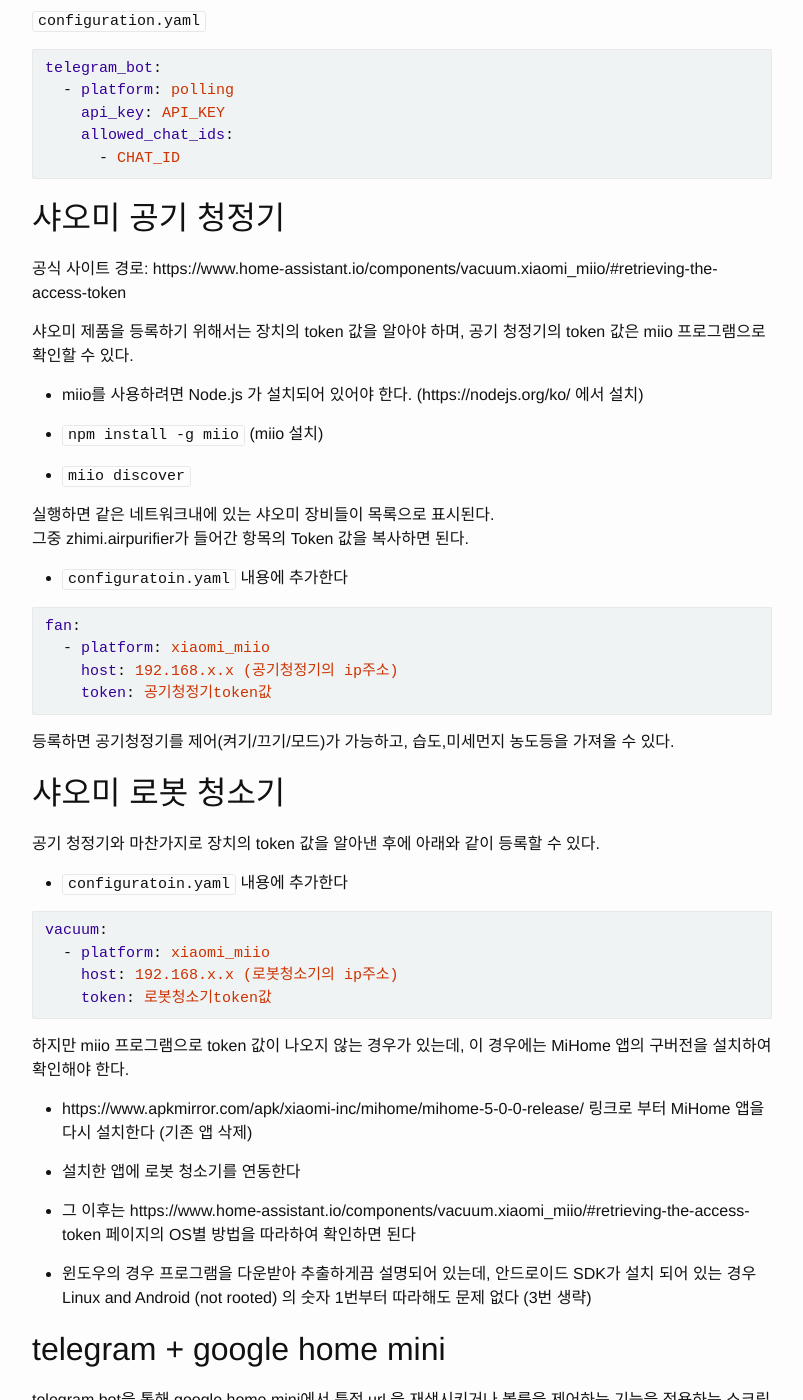
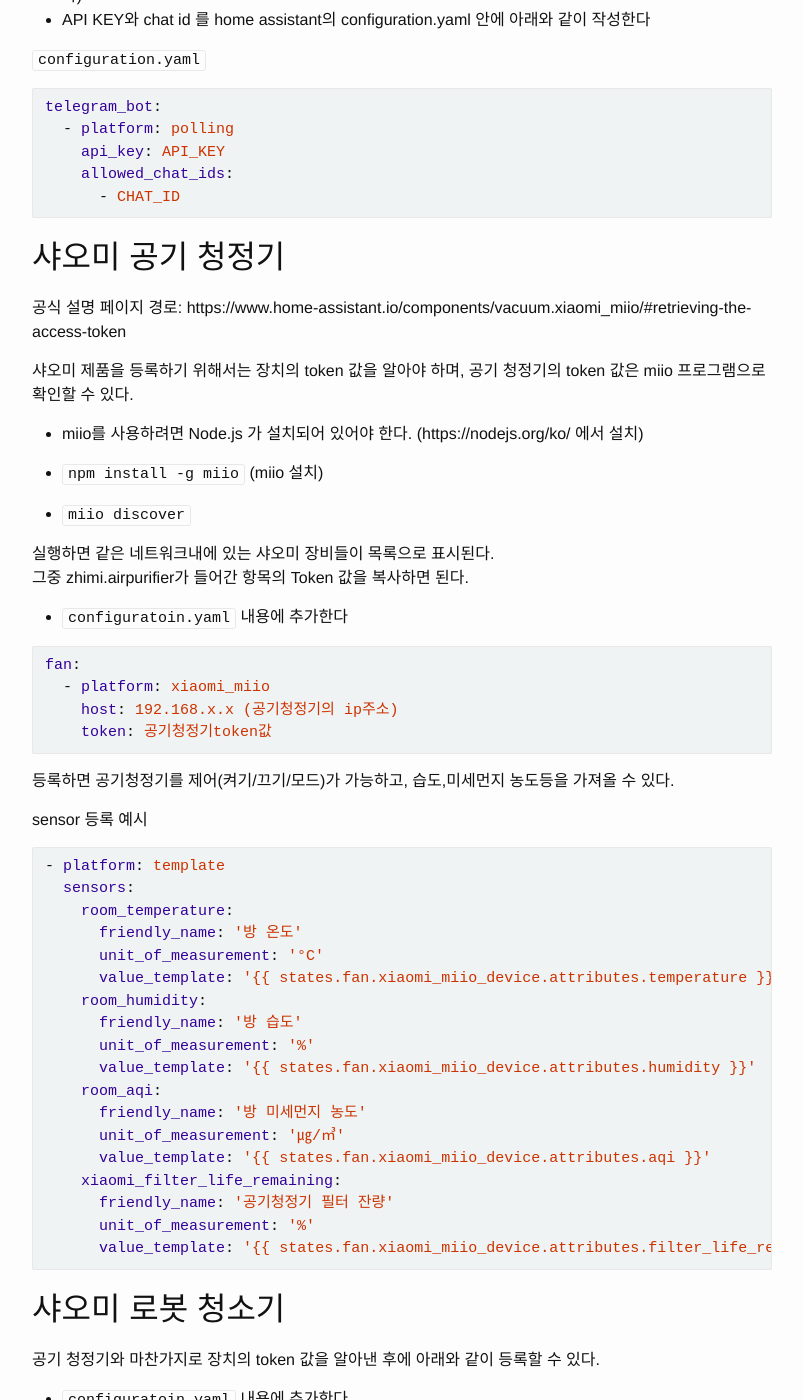
Before and after one commit to syspro86/syspro86.github.io, a Jekyll site: the page built from _posts/2018-06-17-HomeAssistance.md, in a window 1280 px wide and 1400 px high, scrolled down 1323 px. Shown: the whole window, without its empty margins (238-1041 px from the left). Built offline with Jekyll 4.4.1, drawn with Linux system fonts in a browser that asks for light colours; comment, search, counter and statistics services are not loaded; some of the changed text lies outside the part shown.

Commit message:
공기 청정기 샘플 코드

```diff
--- a/_posts/2018-06-17-HomeAssistance.md
+++ b/_posts/2018-06-17-HomeAssistance.md
@@ -5,6 +5,8 @@
 categories: home_assistant
 permalink: /post/home_assistant.html
 ---
+
+전체 설정 정보: https://github.com/syspro86/home-assistant-config
 
 ## google home mini
 
@@ -65,7 +67,7 @@
 
 ## 샤오미 공기 청정기
 
-공식 사이트 경로: https://www.home-assistant.io/components/vacuum.xiaomi_miio/#retrieving-the-access-token
+공식 설명 페이지 경로: https://www.home-assistant.io/components/vacuum.xiaomi_miio/#retrieving-the-access-token
 
 샤오미 제품을 등록하기 위해서는 장치의 token 값을 알아야 하며, 공기 청정기의 token 값은 miio 프로그램으로 확인할 수 있다.
 
@@ -88,6 +90,29 @@
 {% endhighlight %}
 
 등록하면 공기청정기를 제어(켜기/끄기/모드)가 가능하고, 습도,미세먼지 농도등을 가져올 수 있다.
+
+sensor 등록 예시
+
+{% highlight yaml %}
+- platform: template
+  sensors:
+    room_temperature:
+      friendly_name: '방 온도'
+      unit_of_measurement: '°C'
+      value_template: '{% raw %}{{ states.fan.xiaomi_miio_device.attributes.temperature }}{% endraw %}'
+    room_humidity:
+      friendly_name: '방 습도'
+      unit_of_measurement: '%'
+      value_template: '{% raw %}{{ states.fan.xiaomi_miio_device.attributes.humidity }}{% endraw %}'
+    room_aqi:
+      friendly_name: '방 미세먼지 농도'
+      unit_of_measurement: '㎍/㎥'
+      value_template: '{% raw %}{{ states.fan.xiaomi_miio_device.attributes.aqi }}{% endraw %}'
+    xiaomi_filter_life_remaining:
+      friendly_name: '공기청정기 필터 잔량'
+      unit_of_measurement: '%'
+      value_template: '{% raw %}{{ states.fan.xiaomi_miio_device.attributes.filter_life_remaining }}{% endraw %}'
+{% endhighlight %}
 
 
 ## 샤오미 로봇 청소기
@@ -112,6 +137,8 @@
 * 그 이후는 https://www.home-assistant.io/components/vacuum.xiaomi_miio/#retrieving-the-access-token 페이지의 OS별 방법을 따라하여 확인하면 된다
 
 * 윈도우의 경우 프로그램을 다운받아 추출하게끔 설명되어 있는데, 안드로이드 SDK가 설치 되어 있는 경우 Linux and Android (not rooted) 의 숫자 1번부터 따라해도 문제 없다 (3번 생략)
+
+* token 값을 얻은 후에는 MiHome을 최신버전으로 업데이트하여도 된다.
 
 
 ## telegram + google home mini
```
